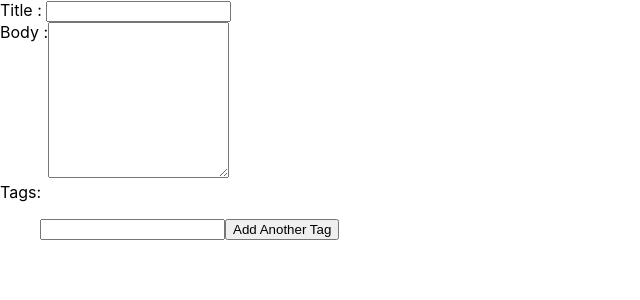
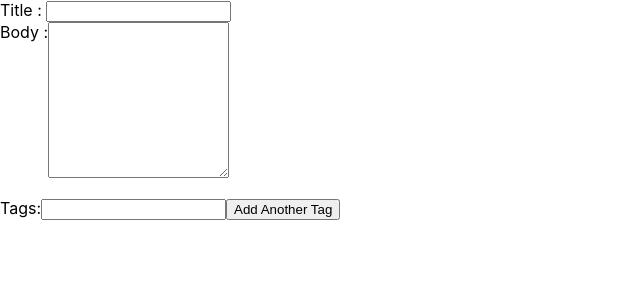
Before and after one commit to RohanKhare/post-assignment, a React (Create React App) app: page / in a window 1280 px wide. Shown: the top 300 px of the page, without its empty margins (0-640 px from the left). Built offline with nearby package versions, Linux system fonts and the light colour scheme.

Commit message:
Refactor alignment

```diff
--- a/src/components/OriginalTag.js
+++ b/src/components/OriginalTag.js
@@ -21,11 +21,14 @@ class OriginalTag extends React.Component{
 //inputTag={this.state.tag}
     render(){
         return(
-            <React.Fragment >
+            <div>
                 <RemovableTag ref='removableTag' />
+                <div style={{paddingLeft:40}}>
                 <input type='text' value={this.state.tag} onChange={(e) => {this.handleChange(e)}}></input>
                 <button onClick={()=>{this.callAppendTag(this.state.tag);this.setState({tag:''})}}>Add Another Tag</button>
-            </React.Fragment>
+                </div>
+
+            </div>
         );
     }
 
--- a/src/components/RemovableTag.js
+++ b/src/components/RemovableTag.js
@@ -72,10 +72,8 @@ class RemovableTag extends React.Component{
     render(){
         //this.appendElement(this.props.inputTag);
         return(
-            <div>
                 <ul id='additionalTags' style={{listStyleType :'none'}}>
                 </ul>
-            </div>
         );
     }
 }
--- a/src/components/Tags.js
+++ b/src/components/Tags.js
@@ -14,16 +14,12 @@ class Tags extends React.Component{
     render(){
         return(
             <div className='tagsContainer' >
-                    <div >
+                    <div style={{float:'left'}}>
                             Tags:
                     </div>
-                    <div style={{float:'left'}}>
-                        <div style={{paddingLeft:40}}>
-                            <OriginalTag onClick={this.appendTag}/>
-                        </div>
-
+                    <div>
+                            <OriginalTag />
                     </div>
-
             </div>
         );
     }
```
